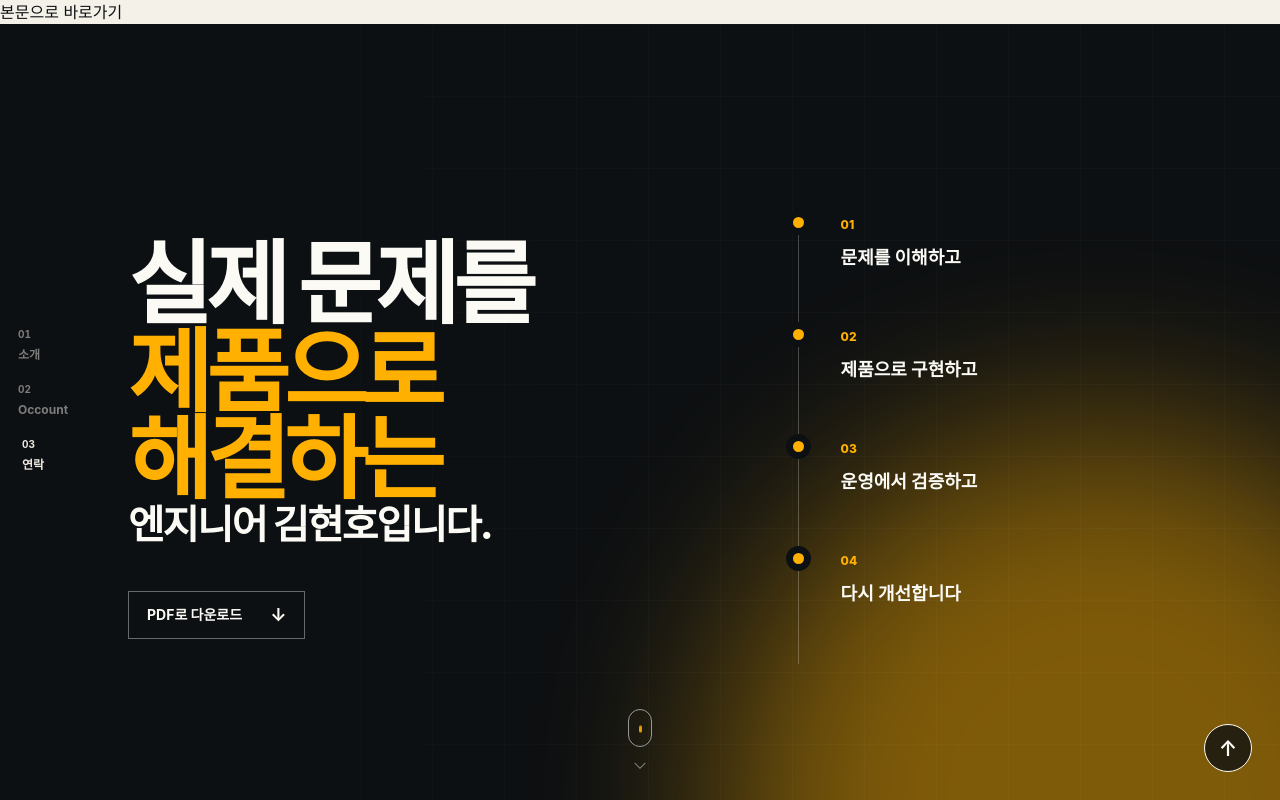
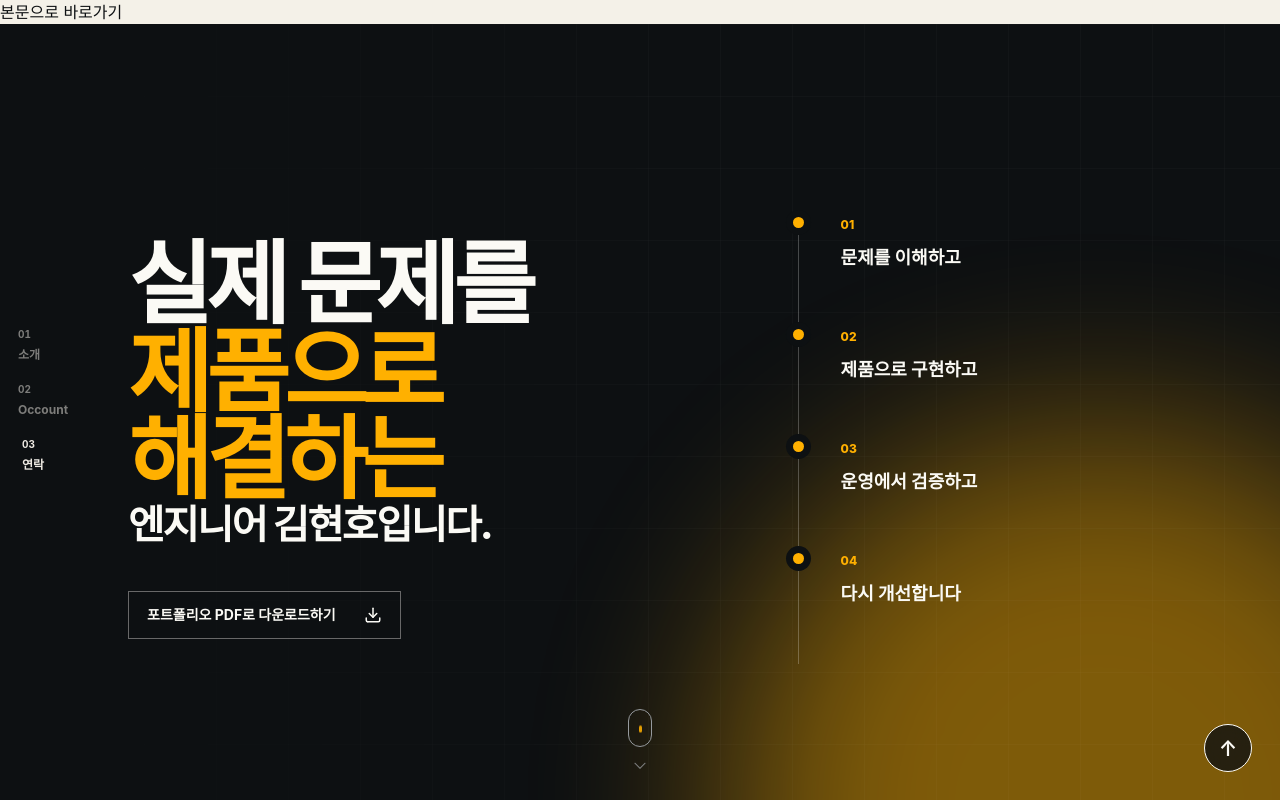
Before and after one commit to Stephan1226/khh-portfolio, a Next.js app: page / in a window 1280 px wide. Shown: the top 800 px of the page. Built offline with nearby package versions, Linux system fonts and the light colour scheme; a web font is replaced by a local one.

Commit message:
refine: clarify PDF download action

```diff
--- a/app/globals.css
+++ b/app/globals.css
@@ -147,7 +147,7 @@ a { color: inherit; text-decoration: none; }
   border-color: var(--signal);
   color: var(--ink);
 }
-.hero__actions span { font-size: 18px; }
+.hero__download-icon { width: 18px; height: 18px; flex: none; }
 .hero__steps {
   margin: 0;
   padding: 0;
--- a/app/page.tsx
+++ b/app/page.tsx
@@ -23,8 +23,13 @@ export default function Home() {
             </h1>
             <div className="hero__actions">
               <a href="/kim-hyunho-portfolio.pdf" download="김현호_포트폴리오.pdf">
-                PDF로 다운로드
-                <span aria-hidden="true">↓</span>
+                포트폴리오 PDF로 다운로드하기
+                <svg className="hero__download-icon" aria-hidden="true" viewBox="0 0 24 24" fill="none" stroke="currentColor" strokeWidth="2" strokeLinecap="round" strokeLinejoin="round">
+                  <path d="M12 3v12" />
+                  <path d="m7 10 5 5 5-5" />
+                  <path d="M5 21h14a2 2 0 0 0 2-2v-3" />
+                  <path d="M3 16v3a2 2 0 0 0 2 2" />
+                </svg>
               </a>
             </div>
           </div>
```
